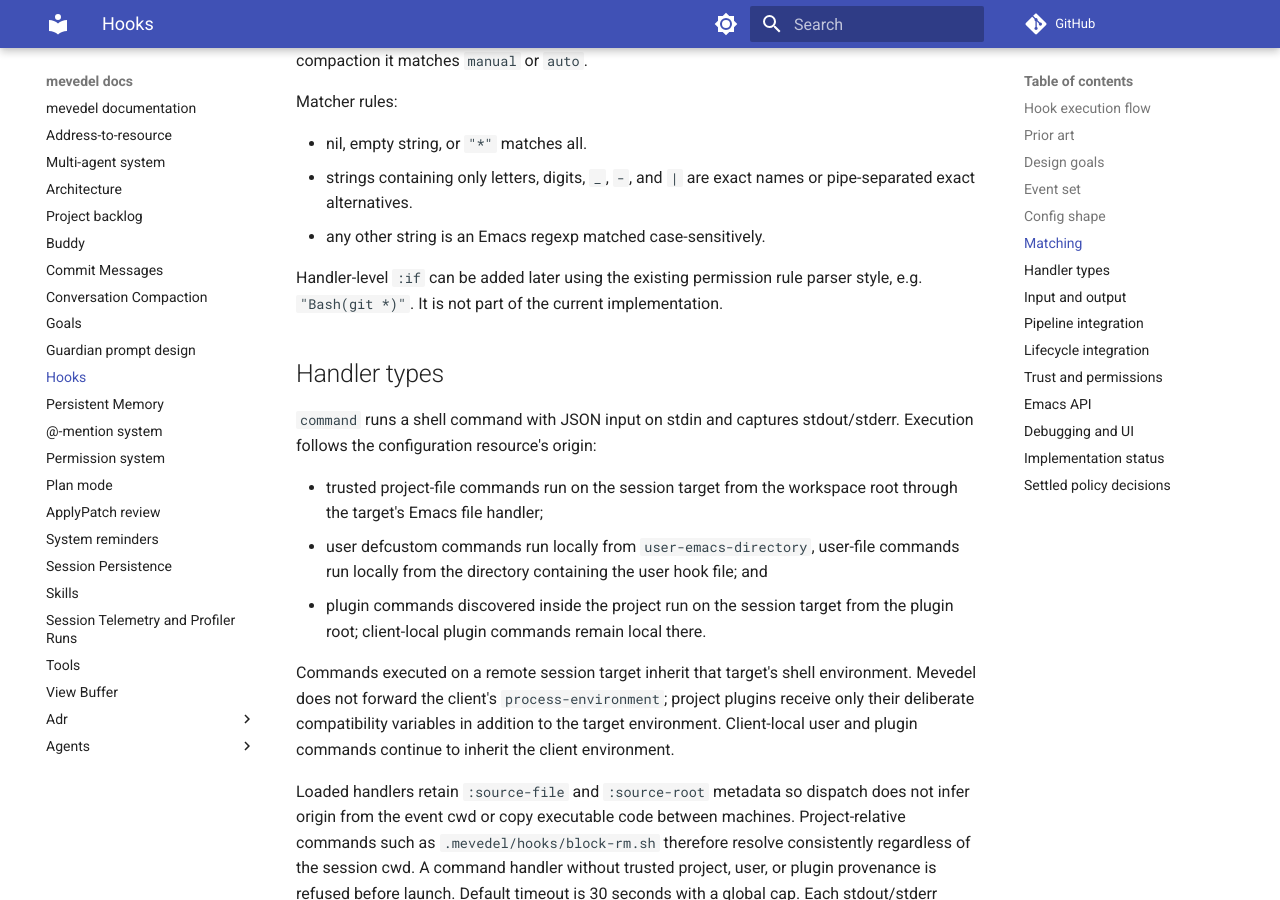
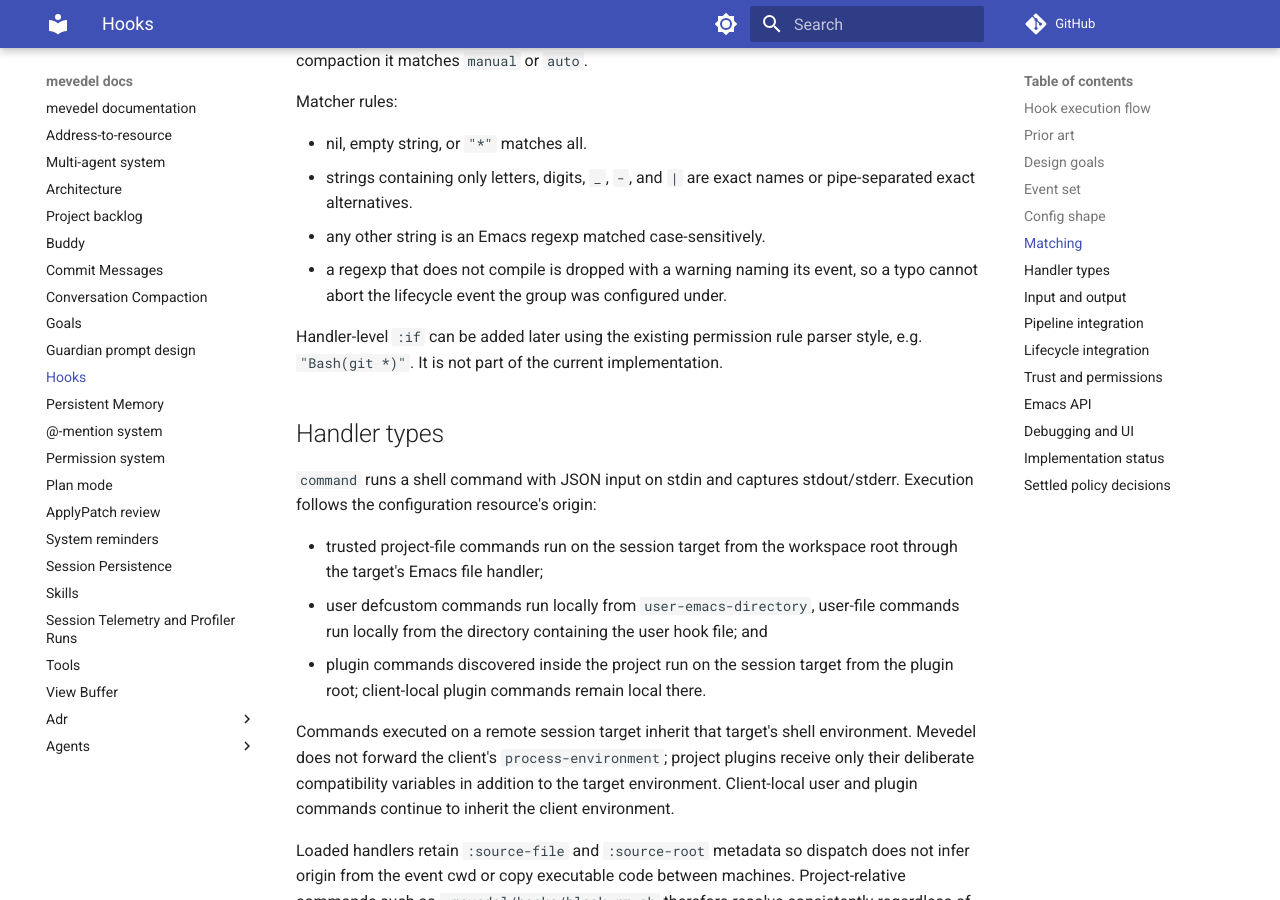
Before and after one commit to FrauH0lle/mevedel, an MkDocs documentation site: the page built from docs/hooks.md, in a window 1280 px wide and 900 px high, scrolled down 5969 px. Built offline with MkDocs 1.6.1 and Material for MkDocs 9.7.7, drawn with Linux system fonts in a browser that asks for light colours; comment, search, counter and statistics services are not loaded.

Commit message:
fix(hooks): Skip an unusable matcher instead of failing the event
A configured matcher that is not a compilable regexp aborted the whole
lifecycle event. Normalization copied `:matcher` through unchanged and
any string outside the exact-name grammar went straight to
`string-match-p`, which is reached while handlers are being computed --
before the event's asynchronous settlement machinery exists. A single
typo in a user, plugin, project, session, request, or agent matcher
therefore signalled `invalid-regexp` synchronously out of prompt
submission, permission and tool handling, compaction, or terminal
notification, rather than being diagnosed and skipped under the hook
failure policy.

A regexp matcher is now validated where every configured layer is
normalized: the group is dropped and reported, naming the event and the
file or layer that configured it, and the rest of the event proceeds. The
report is remembered per source, because the defcustom and programmatic
layers are re-normalized on every dispatch and would otherwise warn on
every tool call. Matching itself also treats an uncompilable pattern as
matching nothing, so a rule a caller builds by hand cannot abort the
event that consults it either.

* mevedel-hooks.el (mevedel-hooks--usable-matcher-p)
(mevedel-hooks--normalizing-source)
(mevedel-hooks--reported-bad-matchers): New.  Validate a matcher once per
source and report it where a reader can find it.

(mevedel-hooks--normalize-group, mevedel-hooks-normalize-rules): Drop a
group whose matcher cannot be used, under the event that configured it.

(mevedel-hooks--read-config-file, mevedel-hooks-effective-rules): Name
the source being normalized.

(mevedel-hooks-matcher-matches-p): Match nothing rather than signalling
when a pattern does not compile.

(mevedel-hooks-reload): Forget reported matchers with the configuration.

* test/test-mevedel-hooks.el (mevedel-hooks-normalize-rules/invalid-matcher)
(mevedel-hooks-run-event/invalid-matcher): New.  Cover the dropped group,
the surviving sibling deciding the event, the provenance, and one report
across repeated dispatches.

(mevedel-hooks-matcher-matches-p): Cover uncompilable patterns.

* docs/hooks.md: Document that an uncompilable matcher is dropped with a
warning rather than failing its event.

```diff
--- a/docs/hooks.md
+++ b/docs/hooks.md
@@ -218,6 +218,8 @@
 - strings containing only letters, digits, `_`, `-`, and `|` are exact
   names or pipe-separated exact alternatives.
 - any other string is an Emacs regexp matched case-sensitively.
+- a regexp that does not compile is dropped with a warning naming its event,
+  so a typo cannot abort the lifecycle event the group was configured under.
 
 Handler-level `:if` can be added later using the existing permission rule
 parser style, e.g. `"Bash(git *)"`. It is not
```
Also changed, not shown: 2 other files.
